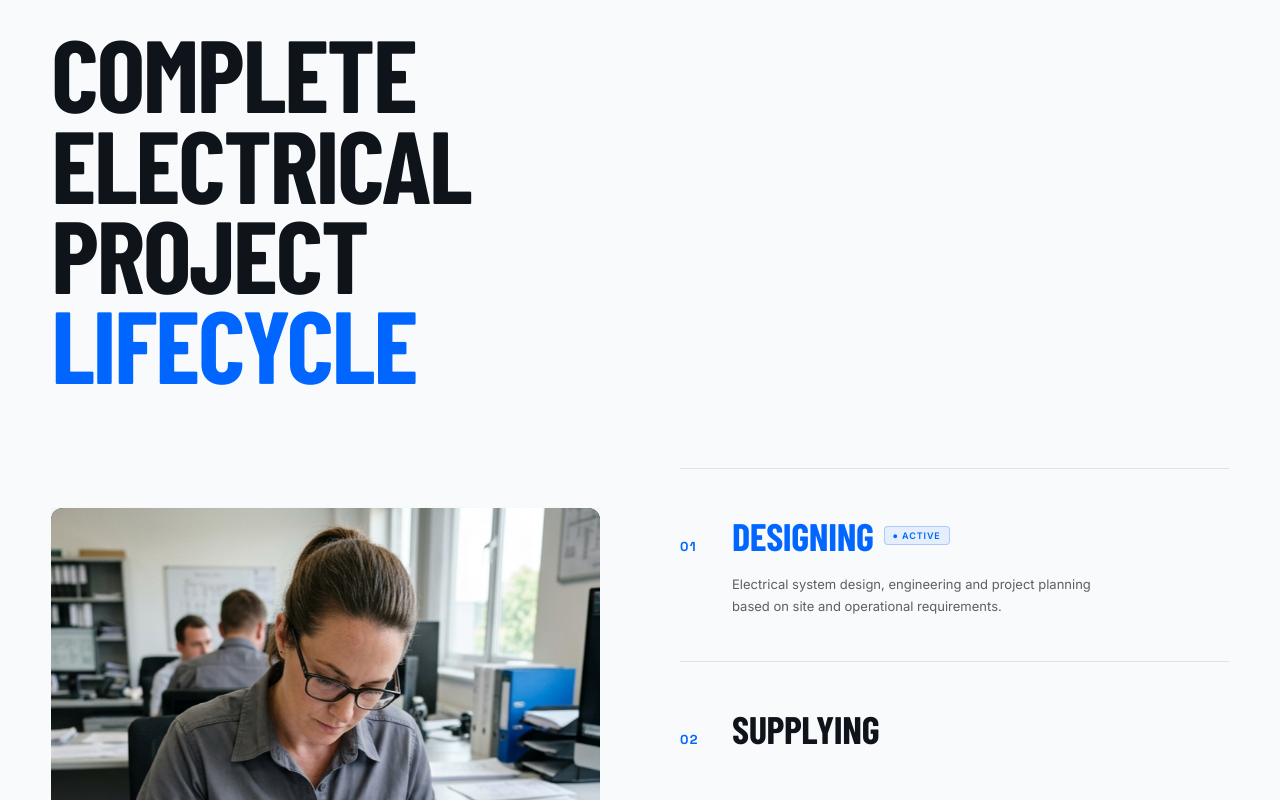
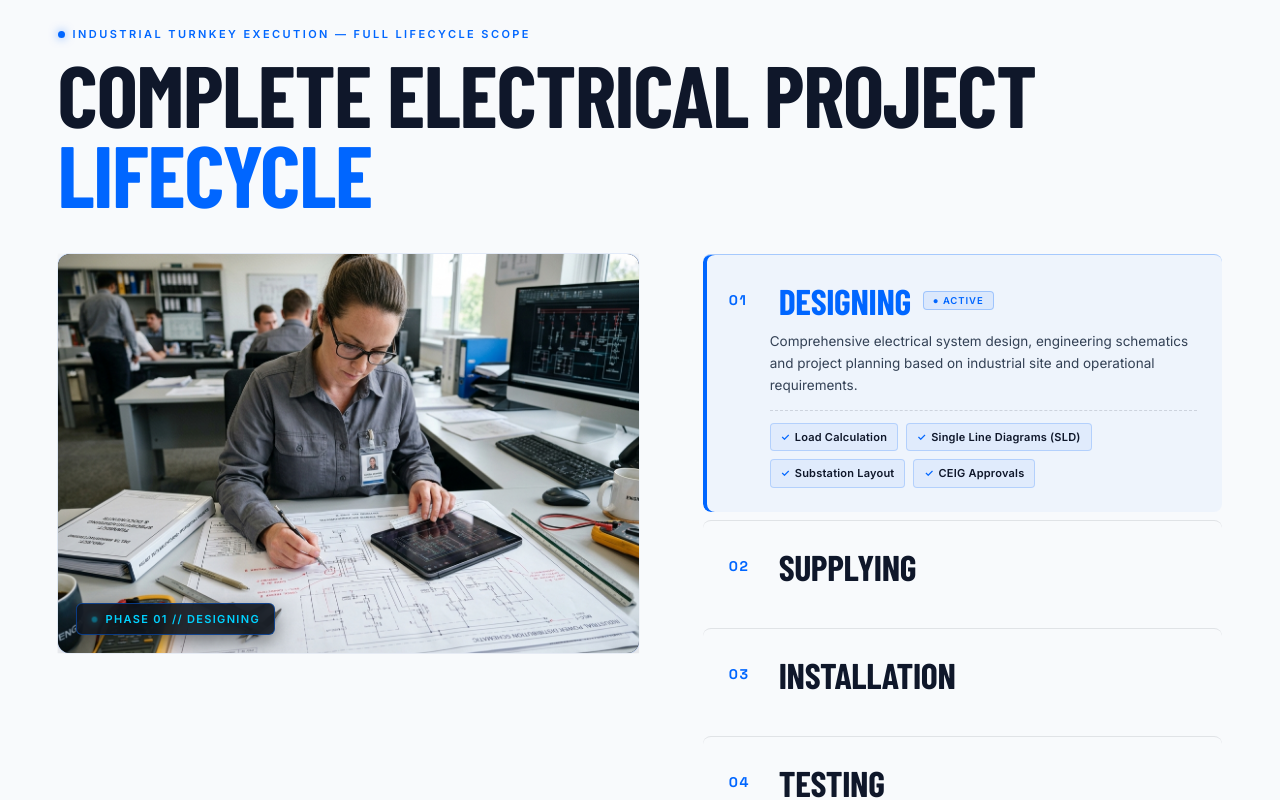
Before and after one commit to rahim-007/rayyan-electricals, a React (Vite) app: page / in a window 1280 px wide. Shown: the part 4580-5380 px from the top of the page. Built offline with nearby package versions, Linux system fonts and the light colour scheme; a web font is replaced by a local one.

Commit message:
feat(lifecycle): expand Complete Electrical Project Lifecycle to panoramic widescreen with full-width layout and scope deliverables

```diff
--- a/src/components/CoreBusiness.jsx
+++ b/src/components/CoreBusiness.jsx
@@ -9,42 +9,48 @@ const stages = [
   {
     number: '01',
     title: 'DESIGNING',
-    desc: 'Electrical system design, engineering and project planning based on site and operational requirements.',
+    desc: 'Comprehensive electrical system design, engineering schematics and project planning based on industrial site and operational requirements.',
+    deliverables: ['Load Calculation', 'Single Line Diagrams (SLD)', 'Substation Layout', 'CEIG Approvals'],
     image: '/images/design-engineering.webp',
     imageAlt: 'Electrical engineer working on industrial design',
   },
   {
     number: '02',
     title: 'SUPPLYING',
-    desc: 'Supply of electrical equipment, materials and systems required for project execution.',
+    desc: 'Direct procurement and supply of certified HT/LT electrical equipment, transformers, switchgear, and infrastructure materials.',
+    deliverables: ['HT & LT Panels', 'Distribution Transformers', 'Heavy Cable Trays', 'Sandwich Busducts'],
     image: '/images/supply-equipment.webp',
     imageAlt: 'Industrial electrical equipment prepared for supply',
   },
   {
     number: '03',
     title: 'INSTALLATION',
-    desc: 'Professional installation and integration of electrical systems and infrastructure.',
+    desc: 'Turnkey on-site execution, precision cable tray routing, panel erection, and factory electrification adhering to Indian Electricity Rules.',
+    deliverables: ['HT/LT Cable Laying', 'Substation Erection', 'Earth Pit Grid Matrix', 'Factory Lighting'],
     image: '/images/installation-cable.webp',
     imageAlt: 'Technicians installing cable trays in industrial facility',
   },
   {
     number: '04',
     title: 'TESTING',
-    desc: 'Inspection, testing and verification of electrical installations and systems.',
+    desc: 'Rigorous pre-commissioning testing, insulation resistance, relay calibration, and safety compliance audits using calibrated test instruments.',
+    deliverables: ['Insulation Resistance (Megger)', 'Relay Secondary Injection', 'Hi-Pot Breakdown Test', 'Earth Resistance Test'],
     image: '/images/testing-electrical.webp',
     imageAlt: 'Engineer performing electrical testing',
   },
   {
     number: '05',
     title: 'COMMISSIONING',
-    desc: 'Functional checks, system commissioning and operational readiness.',
+    desc: 'Formal CEIG inspection facilitation, synchronised system charging, trial runs, and operational handover with statutory compliance documentation.',
+    deliverables: ['CEIG / TNEB Clearance', 'Zero-Defect Charging', 'Load Distribution Trials', 'As-Built Drawings'],
     image: '/images/commissioning.webp',
     imageAlt: 'Engineers performing commissioning checks',
   },
   {
     number: '06',
-    title: 'AMC',
-    desc: 'Planned electrical annual maintenance contract and support for industrial facilities and MNC organizations.',
+    title: 'AMC & MAINTENANCE',
+    desc: '24/7 round-the-clock emergency breakdown response, periodic preventive maintenance, and thermal imaging audits for continuous plant uptime.',
+    deliverables: ['24/7 Breakdown Dispatch', 'Periodic PM Schedules', 'Thermographic Audits', 'Statutory Annual Audit'],
     image: '/images/maintenance-amc.webp',
     imageAlt: 'Technicians performing planned maintenance',
   },
@@ -139,9 +145,9 @@ export default function CoreBusiness() {
         );
       }
 
-      // 4. Staggered reveal of description text for active stage
+      // 4. Staggered reveal of description text and deliverables chips for active stage
       gsap.fromTo(
-        '.core-stage.active .core-stage-desc p',
+        '.core-stage.active .core-stage-desc',
         { opacity: 0, y: 10 },
         { opacity: 1, y: 0, duration: 0.45, delay: 0.1, ease: 'power2.out' }
       );
@@ -162,11 +168,12 @@ export default function CoreBusiness() {
     <section id="core-business" ref={sectionRef} className="core-business">
       <div className="core-business-inner">
         <div className="core-business-top">
+          <div className="core-business-tagline">
+            <span className="core-tagline-dot" />
+            <span>Industrial Turnkey Execution — Full Lifecycle Scope</span>
+          </div>
           <h2 className="core-business-main-title">
-            COMPLETE<br />
-            ELECTRICAL<br />
-            PROJECT<br />
-            <span style={{ color: 'var(--color-golden)' }}>LIFECYCLE</span>
+            COMPLETE ELECTRICAL PROJECT <span className="lifecycle-accent">LIFECYCLE</span>
           </h2>
         </div>
 
@@ -223,6 +230,16 @@ export default function CoreBusiness() {
                 </div>
                 <div className="core-stage-desc">
                   <p>{stage.desc}</p>
+                  {/* Technical Deliverables Scope Chips */}
+                  {stage.deliverables && (
+                    <div className="stage-deliverables">
+                      {stage.deliverables.map((item, idx) => (
+                        <span key={idx} className="stage-deliverable-chip">
+                          {item}
+                        </span>
+                      ))}
+                    </div>
+                  )}
                 </div>
               </div>
             ))}
--- a/src/styles/services.css
+++ b/src/styles/services.css
@@ -251,53 +251,85 @@
   width: 80px;
 }
 
-/* Core Business */
+/* Core Business - Widescreen Fully Occupied */
 .core-business {
   background: var(--color-off-white);
-  padding: var(--section-padding) 0;
+  padding: clamp(64px, 8vh, 120px) 0;
   overflow: hidden;
+  width: 100%;
 }
 
 .core-business-inner {
-  max-width: var(--container-max);
-  margin: 0 auto;
-  padding: 0 var(--container-padding);
+  width: 100%;
+  max-width: 100%;
+  margin: 0;
+  padding: 0 clamp(28px, 4.5vw, 80px);
+  box-sizing: border-box;
 }
 
 .core-business-top {
-  margin-bottom: 80px;
+  margin-bottom: clamp(40px, 5vh, 64px);
+  display: flex;
+  flex-direction: column;
+  gap: 12px;
+}
+
+.core-business-tagline {
+  display: inline-flex;
+  align-items: center;
+  gap: 8px;
+  font-family: var(--font-body);
+  font-size: 11px;
+  font-weight: 700;
+  letter-spacing: 0.22em;
+  text-transform: uppercase;
+  color: var(--color-royal-blue);
+}
+
+.core-tagline-dot {
+  width: 7px;
+  height: 7px;
+  border-radius: 50%;
+  background: var(--color-royal-blue);
+  box-shadow: 0 0 10px rgba(0, 102, 255, 0.6);
 }
 
 .core-business-main-title {
   font-family: var(--font-heading);
-  font-size: clamp(56px, 8vw, 140px);
+  font-size: clamp(52px, 6.8vw, 116px);
   font-weight: 900;
   text-transform: uppercase;
-  letter-spacing: -0.02em;
-  line-height: 0.88;
-  color: var(--color-dark-green);
+  letter-spacing: -0.015em;
+  line-height: 0.92;
+  color: #0F172A;
 }
 
-/* Sticky layout */
+.core-business-main-title .lifecycle-accent {
+  color: var(--color-royal-blue);
+}
+
+/* Widescreen Panoramic Sticky Layout */
 .core-business-layout {
   display: grid;
-  grid-template-columns: 1fr 1fr;
-  gap: 80px;
+  grid-template-columns: minmax(0, 1.12fr) minmax(0, 1fr);
+  gap: clamp(40px, 5vw, 84px);
   align-items: start;
+  width: 100%;
 }
 
 .core-business-sticky {
   position: sticky;
-  top: 120px;
+  top: 100px;
+  width: 100%;
 }
 
 .stage-image-wrap {
   position: relative;
   overflow: hidden;
-  aspect-ratio: 4/5;
-  margin-top: 40px;
+  width: 100%;
+  aspect-ratio: 16 / 11;
   border-radius: 12px;
-  box-shadow: 0 16px 48px rgba(0, 0, 0, 0.16);
+  box-shadow: 0 20px 50px rgba(15, 23, 42, 0.18), 0 0 0 1px rgba(0, 102, 255, 0.15);
   background: #0B111A;
 }
 
@@ -325,33 +357,33 @@
 /* CAD Technical Corner Telemetry Tag */
 .stage-cad-badge {
   position: absolute;
-  bottom: 16px;
-  left: 16px;
+  bottom: 18px;
+  left: 18px;
   z-index: 4;
   display: inline-flex;
   align-items: center;
   gap: 8px;
-  background: rgba(11, 17, 26, 0.85);
-  border: 1px solid rgba(0, 102, 255, 0.4);
-  backdrop-filter: blur(10px);
-  -webkit-backdrop-filter: blur(10px);
-  padding: 6px 12px;
-  border-radius: 4px;
+  background: rgba(11, 17, 26, 0.88);
+  border: 1px solid rgba(0, 102, 255, 0.45);
+  backdrop-filter: blur(12px);
+  -webkit-backdrop-filter: blur(12px);
+  padding: 8px 14px;
+  border-radius: 6px;
   font-family: var(--font-body);
-  font-size: 10.5px;
+  font-size: 11px;
   font-weight: 700;
   letter-spacing: 0.12em;
   color: var(--color-cyan-spark);
   text-transform: uppercase;
-  box-shadow: 0 4px 16px rgba(0, 0, 0, 0.4);
+  box-shadow: 0 6px 20px rgba(0, 0, 0, 0.5);
 }
 
 .stage-cad-dot {
-  width: 6px;
-  height: 6px;
+  width: 7px;
+  height: 7px;
   border-radius: 50%;
   background: var(--color-cyan-spark);
-  box-shadow: 0 0 8px var(--color-cyan-spark);
+  box-shadow: 0 0 10px var(--color-cyan-spark);
   animation: cadPulse 2s infinite ease-in-out;
 }
 
@@ -362,74 +394,84 @@
 
 .stage-counter {
   font-family: var(--font-number);
-  font-size: clamp(80px, 12vw, 180px);
+  font-size: clamp(100px, 13vw, 210px);
   font-weight: 900;
-  color: rgba(16, 29, 6, 0.08);
+  color: rgba(15, 23, 42, 0.08);
   position: absolute;
-  top: -20px;
+  top: -24px;
   right: -10px;
   line-height: 1;
   pointer-events: none;
-  transform-origin: 70% 30%;
+  transform-origin: 75% 25%;
   will-change: transform, opacity;
 }
 
-/* Stages */
+/* Right Stages Container - Broad & Fully Occupied */
 .core-stages {
   display: flex;
   flex-direction: column;
-  gap: 0;
+  gap: 8px;
+  width: 100%;
 }
 
 .core-stage {
-  padding: 44px 0;
-  border-top: 1px solid rgba(16, 29, 6, 0.1);
+  padding: clamp(24px, 2.8vh, 36px) clamp(16px, 2vw, 28px);
+  border-top: 1px solid rgba(15, 23, 42, 0.1);
+  border-radius: 8px;
   cursor: pointer;
-  transition: all 0.35s cubic-bezier(0.16, 1, 0.3, 1);
+  transition: all 0.3s cubic-bezier(0.16, 1, 0.3, 1);
   user-select: none;
+  width: 100%;
+  box-sizing: border-box;
 }
 
-.core-stage:hover:not(.active) .core-stage-title {
-  color: var(--color-royal-blue);
-  transform: translateX(6px);
+.core-stage:hover:not(.active) {
+  background: rgba(0, 102, 255, 0.025);
+  transform: translateX(4px);
+}
+
+.core-stage.active {
+  background: rgba(0, 102, 255, 0.04);
+  border-color: rgba(0, 102, 255, 0.3);
+  box-shadow: inset 4px 0 0 var(--color-royal-blue);
 }
 
 .core-stage:last-child {
-  border-bottom: 1px solid rgba(16, 29, 6, 0.1);
+  border-bottom: 1px solid rgba(15, 23, 42, 0.1);
 }
 
 .core-stage-header {
   display: flex;
-  align-items: baseline;
-  gap: 20px;
-  margin-bottom: 14px;
+  align-items: center;
+  gap: 18px;
+  margin-bottom: 8px;
 }
 
 .core-stage-number {
   font-family: var(--font-number);
-  font-size: 13px;
+  font-size: clamp(13px, 1.1vw, 16px);
   font-weight: 700;
-  letter-spacing: 0.1em;
-  color: var(--color-golden);
+  letter-spacing: 0.12em;
+  color: var(--color-royal-blue);
   min-width: 32px;
 }
 
 .core-stage-title {
   font-family: var(--font-heading);
-  font-size: clamp(28px, 3vw, 48px);
+  font-size: clamp(26px, 2.8vw, 44px);
   font-weight: 800;
   text-transform: uppercase;
-  color: var(--color-dark-green);
+  color: #0F172A;
   letter-spacing: -0.01em;
-  transition: color 0.3s ease, transform 0.3s ease;
+  transition: color 0.3s ease;
   display: flex;
   align-items: center;
   flex-wrap: wrap;
-  gap: 10px;
+  gap: 12px;
 }
 
 .core-stage.active .core-stage-title {
-  color: var(--color-golden);
+  color: var(--color-royal-blue);
 }
 
 /* Active Phase Badge */
@@ -438,25 +480,24 @@
   align-items: center;
   gap: 5px;
   font-family: var(--font-body);
-  font-size: 9px;
+  font-size: 9.5px;
   font-weight: 700;
   letter-spacing: 0.1em;
   text-transform: uppercase;
-  color: var(--color-golden);
+  color: var(--color-royal-blue);
   background: rgba(0, 102, 255, 0.08);
-  border: 1px solid rgba(0, 102, 255, 0.25);
-  padding: 3px 8px;
+  border: 1px solid rgba(0, 102, 255, 0.28);
+  padding: 3px 9px;
   border-radius: 4px;
-  vertical-align: middle;
 }
 
 .core-stage-desc {
   font-family: var(--font-body);
-  font-size: clamp(13px, 1vw, 15px);
-  line-height: 1.7;
-  color: rgba(34, 34, 34, 0.72);
-  padding-left: 52px;
-  max-width: 440px;
+  font-size: clamp(13.5px, 0.95vw, 15.5px);
+  line-height: 1.65;
+  color: #334155;
+  padding-left: clamp(36px, 3.2vw, 50px);
+  max-width: 100%;
   max-height: 0;
   overflow: hidden;
   transition: max-height 0.45s cubic-bezier(0.16, 1, 0.3, 1), opacity 0.35s ease;
@@ -464,8 +505,40 @@
 }
 
 .core-stage.active .core-stage-desc {
-  max-height: 200px;
+  max-height: 320px;
   opacity: 1;
+}
+
+/* Technical Deliverables Chips Matrix */
+.stage-deliverables {
+  display: flex;
+  flex-wrap: wrap;
+  gap: 8px;
+  margin-top: 14px;
+  padding-top: 12px;
+  border-top: 1px dashed rgba(15, 23, 42, 0.15);
+}
+
+.stage-deliverable-chip {
+  display: inline-flex;
+  align-items: center;
+  gap: 5px;
+  background: rgba(0, 102, 255, 0.06);
+  border: 1px solid rgba(0, 102, 255, 0.2);
+  border-radius: 4px;
+  padding: 4px 10px;
+  font-family: var(--font-body);
+  font-size: 11px;
+  font-weight: 600;
+  color: #0F172A;
+  letter-spacing: 0.02em;
+}
+
+.stage-deliverable-chip::before {
+  content: '✓';
+  color: var(--color-royal-blue);
+  font-weight: bold;
+  font-size: 10px;
 }
 
 /* Services Section */
```
Also changed, not shown: src/styles/responsive.css (+25 -0 lines).
